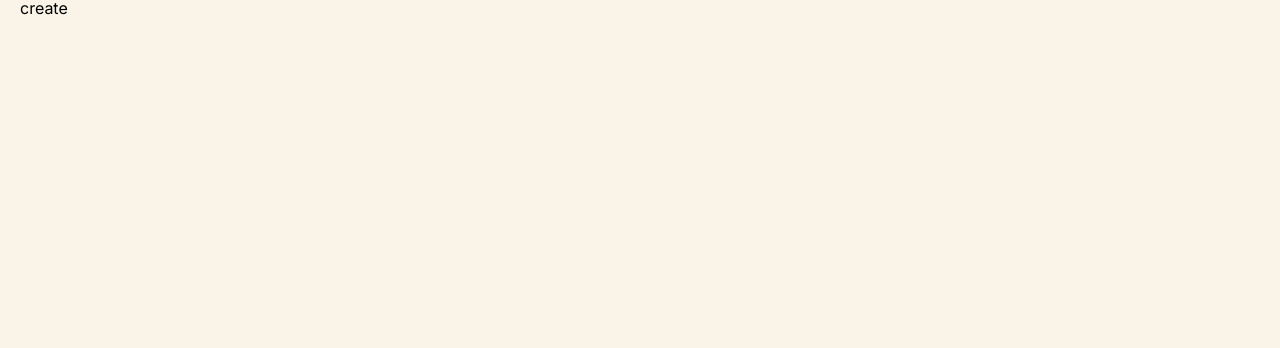
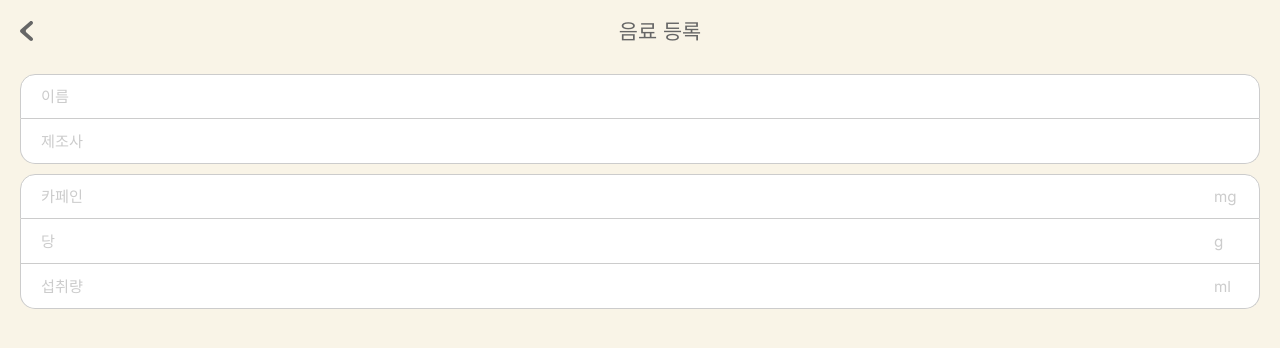
Before and after one commit to coffein-doctor/MST, a Next.js app in the folder mst/: page /beverage/create in a window 1280 px wide. Shown: the top 348 px of the page. Built offline with nearby package versions, Linux system fonts and the light colour scheme.

Commit message:
[FEAT] Submit form 1차완성

```diff
--- a/mst/src/app/(mainpage)/beverage/create/page.tsx
+++ b/mst/src/app/(mainpage)/beverage/create/page.tsx
@@ -1,5 +1,135 @@
+"use client";
+import React from "react";
+import { css } from "@emotion/react";
+import TopBar from "@/components/common/TopBar/TopBar";
+
 function BeverageCreate() {
-  return <div>create</div>;
+  return (
+    <div>
+      <TopBar content="음료 등록" />
+      <form>
+        {/* 이름/제조사 */}
+        <div css={formSetUpWrapperCSS}>
+          <div css={beverageFormLeftLabelWrapperCSS}>
+            <label css={beverageFormLeftLabelCSS}>이름</label>
+          </div>
+          <input css={beverageLeftContentCSS} type="text" autoFocus />
+        </div>
+        <div css={formSetBottomWrapperCSS}>
+          <div css={beverageFormLeftLabelWrapperCSS}>
+            <label css={beverageFormLeftLabelCSS}>제조사</label>
+          </div>
+          <input css={beverageLeftContentCSS} type="text" />
+        </div>
+        {/* 카페인/당/섭취량 */}
+        <div css={formSetUpWrapperCSS}>
+          <div css={beverageFormLeftLabelWrapperCSS}>
+            <label css={beverageFormLeftLabelCSS}>카페인</label>
+          </div>
+          <input css={beverageRightContentCSS} type="text" />
+          <div css={beverageFormRightLabelWrapperCSS}>
+            <label css={beverageFormRightLabelCSS}>mg</label>
+          </div>
+        </div>
+        <div css={formSetMiddleWrapperCSS}>
+          <div css={beverageFormLeftLabelWrapperCSS}>
+            <label css={beverageFormLeftLabelCSS}>당</label>
+          </div>
+          <input css={beverageRightContentCSS} type="text" />
+          <div css={beverageFormRightLabelWrapperCSS}>
+            <label css={beverageFormRightLabelCSS}>g</label>
+          </div>
+        </div>
+        <div css={formSetBottomWrapperCSS}>
+          <div css={beverageFormLeftLabelWrapperCSS}>
+            <label css={beverageFormLeftLabelCSS}>섭취량</label>
+          </div>
+          <input css={beverageRightContentCSS} type="text" />
+          <div css={beverageFormRightLabelWrapperCSS}>
+            <label css={beverageFormRightLabelCSS}>ml</label>
+          </div>
+        </div>
+      </form>
+    </div>
+  );
 }
 
+const formSetUpWrapperCSS = css`
+  height: 45px;
+  border: solid 1px var(--gray-color-4);
+  border-radius: 15px 15px 0px 0px;
+  background-color: white;
+  display: flex;
+  padding: 0px 20px;
+  margin-top: 10px;
+  display: flex;
+  justify-content: center;
+  align-items: center;
+`;
+
+const formSetMiddleWrapperCSS = css`
+  height: 45px;
+  border: solid 1px var(--gray-color-4);
+  border-top: none;
+  background-color: white;
+  display: flex;
+  padding: 0px 20px;
+  display: flex;
+  justify-content: center;
+  align-items: center;
+`;
+
+const formSetBottomWrapperCSS = css`
+  height: 45px;
+  border: solid 1px var(--gray-color-4);
+  border-top: none;
+  border-radius: 0px 0px 15px 15px;
+  background-color: white;
+  display: flex;
+  padding: 0px 20px;
+  margin-bottom: 10px;
+  display: flex;
+  justify-content: center;
+  align-items: center;
+`;
+
+const beverageLeftContentCSS = css`
+  flex: 1 0 auto;
+  border: none;
+  outline: none;
+  background-color: transparent;
+  font-size: var(--font-size-h5);
+  padding-bottom: 3px;
+`;
+
+const beverageRightContentCSS = css`
+  flex: 1 0 auto;
+  border: none;
+  outline: none;
+  background-color: transparent;
+  text-align: right;
+  font-size: var(--font-size-h5);
+  padding-bottom: 3px;
+`;
+
+const beverageFormLeftLabelWrapperCSS = css`
+  width: 60px;
+`;
+
+const beverageFormRightLabelWrapperCSS = css`
+  width: 30px;
+`;
+
+const beverageFormLeftLabelCSS = css`
+  color: var(--gray-color-4);
+  font-size: var(--font-size-h5);
+  margin-right: 10px;
+`;
+
+const beverageFormRightLabelCSS = css`
+  color: var(--gray-color-4);
+  font-size: var(--font-size-h5);
+  margin-left: 5px;
+`;
+
 export default BeverageCreate;
```
Also changed, not shown: mst/src/components/Beverage/SubmitFormWrapper.tsx (added, +85 -0 lines).
